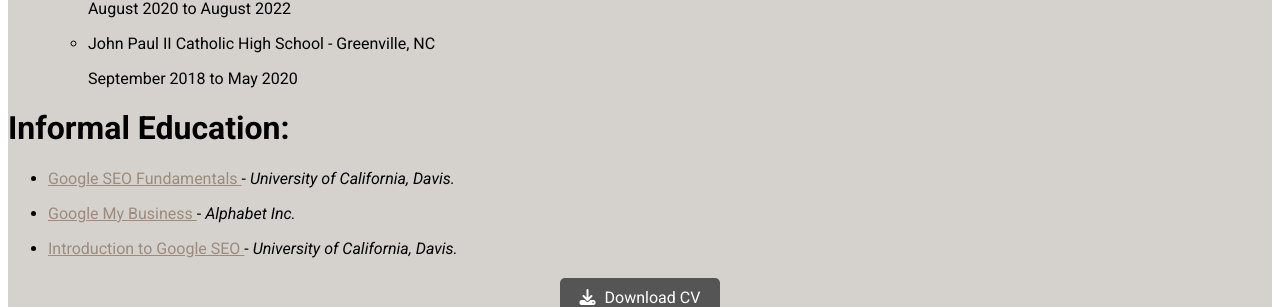
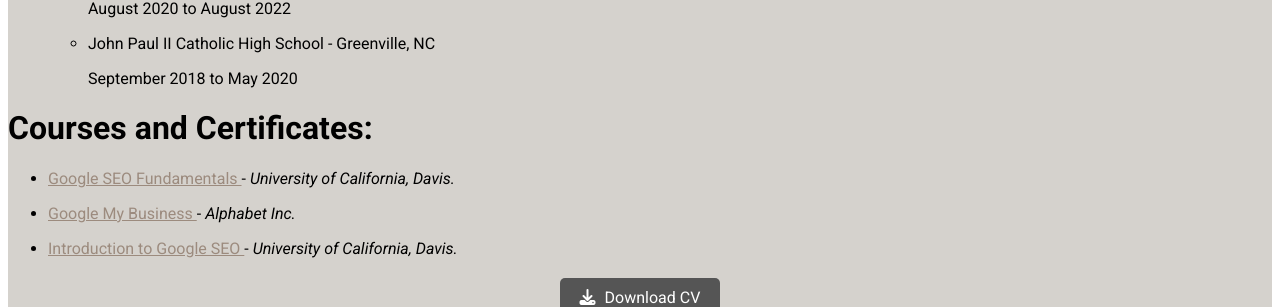
Before and after one commit to Francis-McKee/francis-mckee.github.io, a Jekyll site: the page built from resume.html, in a window 1280 px wide. Shown: the part 1200-1507 px from the top of the page. Built offline with Jekyll 4.4.1, drawn with Linux system fonts in a browser that asks for light colours; nearby versions of some CDN libraries; comment, search, counter and statistics services are not loaded.

Commit message:
edited resume Courses and Certificates

```diff
--- a/resume.html
+++ b/resume.html
@@ -84,7 +84,7 @@
         </ul>
     </li>
 </ul>
-<h1> Informal Education: </h1>
+<h1> Courses and Certificates: </h1>
 <ul>
     <li>
         <p> <a href="https://www.coursera.org/learn/seo-fundamentals?specialization=build-dynamic-website" target="_blank" rel="noopener noreferrer"> Google SEO Fundamentals </a> - <i> University of California, Davis. </i> </p>
```
Also changed, not shown: 1 other file.
